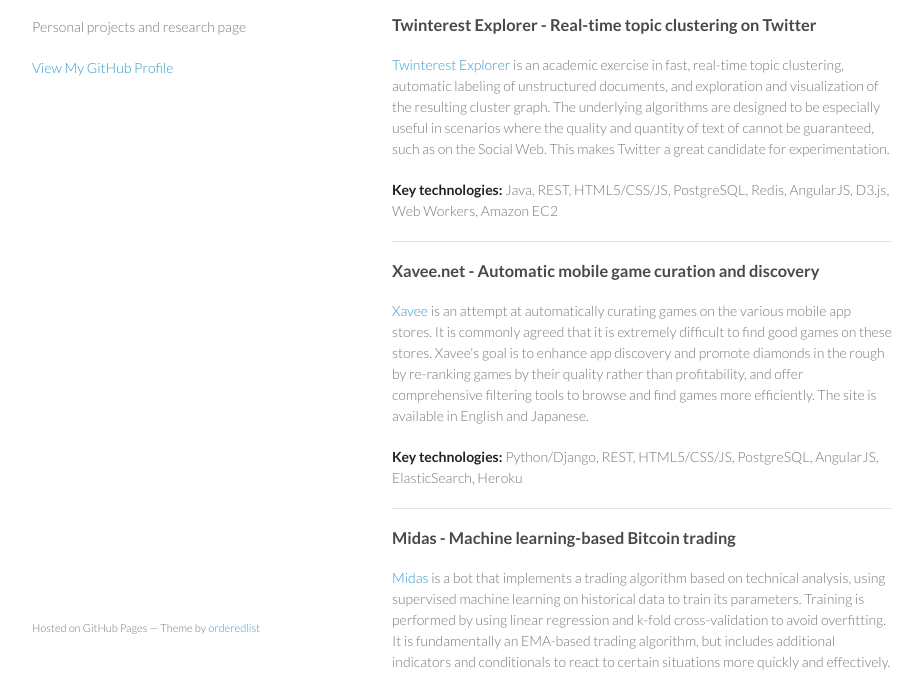
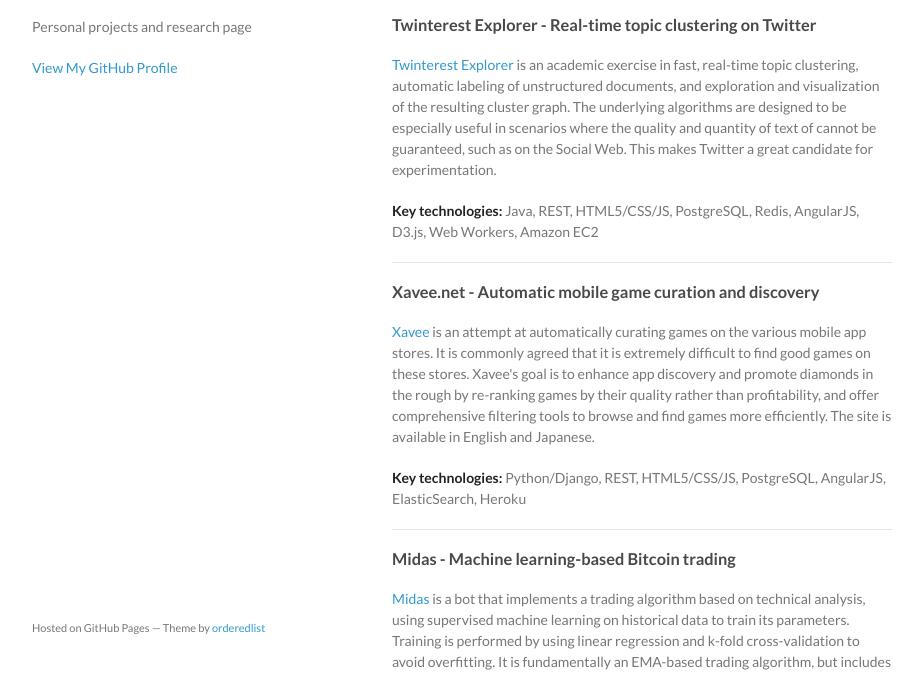
Before and after one commit to ktslabbie/ktslabbie.github.io, a plain HTML site: page index.html in a window 1280 px wide. Shown: the part 93-769 px from the top of the page, without its empty margins (178-1100 px from the left). Drawn offline with Linux system fonts and the light colour scheme.

Commit message:
Update styles.css

```diff
--- a/stylesheets/styles.css
+++ b/stylesheets/styles.css
@@ -1,10 +1,10 @@
-@import url(https://fonts.googleapis.com/css?family=Lato:300italic,700italic,300,700);
+@import url(https://fonts.googleapis.com/css?family=Lato:300italic,400italic,700italic,300,400,700);
 
 body {
   padding:50px;
   font:14px/1.5 Lato, "Helvetica Neue", Helvetica, Arial, sans-serif;
   color:#777;
-  font-weight:300;
+  font-weight:400;
 }
 
 h1, h2, h3, h4, h5, h6 {
```
